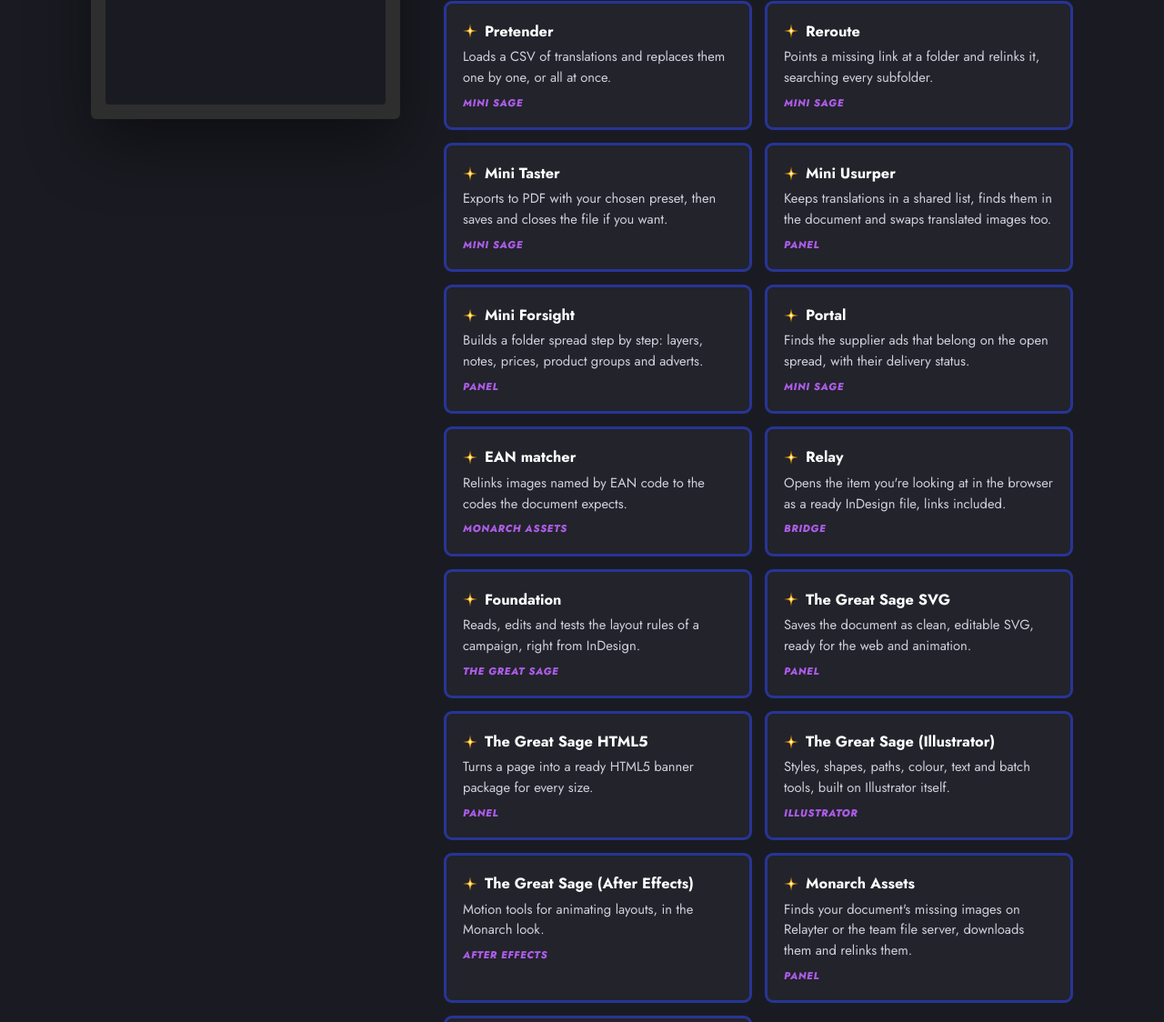
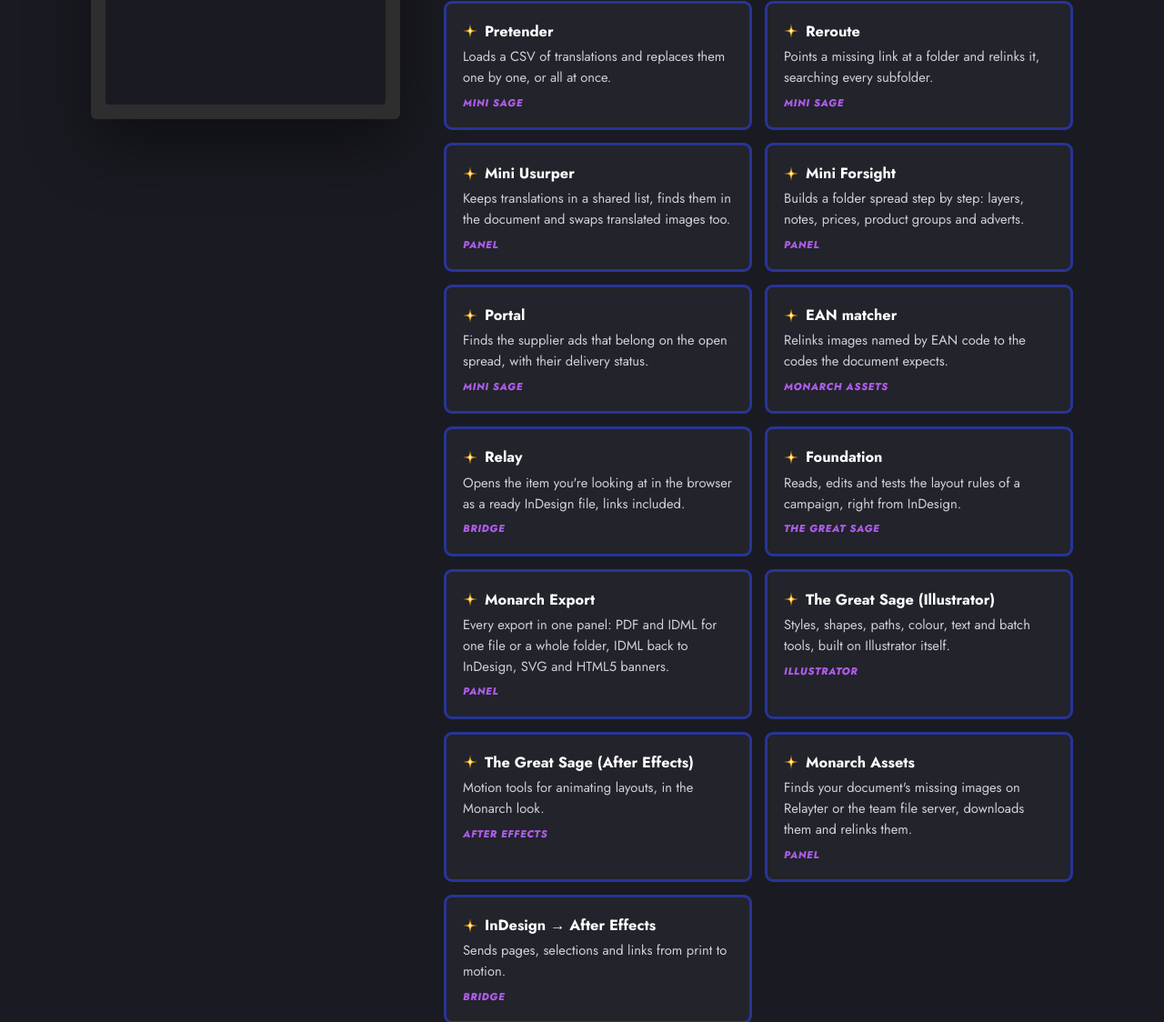
Before and after one commit to Suna-Inverse/monarch, a plain HTML site: page index.html in a window 1280 px wide. Shown: the part 2323-3447 px from the top of the page at 91% size. Drawn offline with Linux system fonts and the light colour scheme; no server answers.

Commit message:
Update index.html

```diff
--- a/index.html
+++ b/index.html
@@ -315,15 +315,13 @@
         <div class="tool" data-t="shark"><h3><svg class="spark"><use href="#sp"/></svg>Layershark</h3><p>Moves every text frame onto a fresh top layer, ready for translation.</p><small>Mini Sage</small></div>
         <div class="tool" data-t="pretender"><h3><svg class="spark"><use href="#sp"/></svg>Pretender</h3><p>Loads a CSV of translations and replaces them one by one, or all at once.</p><small>Mini Sage</small></div>
         <div class="tool" data-t="reroute"><h3><svg class="spark"><use href="#sp"/></svg>Reroute</h3><p>Points a missing link at a folder and relinks it, searching every subfolder.</p><small>Mini Sage</small></div>
-        <div class="tool" data-t="taster"><h3><svg class="spark"><use href="#sp"/></svg>Mini Taster</h3><p>Exports to PDF with your chosen preset, then saves and closes the file if you want.</p><small>Mini Sage</small></div>
         <div class="tool" data-t="usurper"><h3><svg class="spark"><use href="#sp"/></svg>Mini Usurper</h3><p>Keeps translations in a shared list, finds them in the document and swaps translated images too.</p><small>Panel</small></div>
         <div class="tool" data-t="forsight"><h3><svg class="spark"><use href="#sp"/></svg>Mini Forsight</h3><p>Builds a folder spread step by step: layers, notes, prices, product groups and adverts.</p><small>Panel</small></div>
         <div class="tool" data-t="portal"><h3><svg class="spark"><use href="#sp"/></svg>Portal</h3><p>Finds the supplier ads that belong on the open spread, with their delivery status.</p><small>Mini Sage</small></div>
         <div class="tool" data-t="ean"><h3><svg class="spark"><use href="#sp"/></svg>EAN matcher</h3><p>Relinks images named by EAN code to the codes the document expects.</p><small>Monarch Assets</small></div>
         <div class="tool" data-t="relay"><h3><svg class="spark"><use href="#sp"/></svg>Relay</h3><p>Opens the item you're looking at in the browser as a ready InDesign file, links included.</p><small>Bridge</small></div>
         <div class="tool" data-t="foundation"><h3><svg class="spark"><use href="#sp"/></svg>Foundation</h3><p>Reads, edits and tests the layout rules of a campaign, right from InDesign.</p><small>The Great Sage</small></div>
-        <div class="tool" data-t="svg"><h3><svg class="spark"><use href="#sp"/></svg>The Great Sage SVG</h3><p>Saves the document as clean, editable SVG, ready for the web and animation.</p><small>Panel</small></div>
-        <div class="tool" data-t="html5"><h3><svg class="spark"><use href="#sp"/></svg>The Great Sage HTML5</h3><p>Turns a page into a ready HTML5 banner package for every size.</p><small>Panel</small></div>
+        <div class="tool" data-t="export"><h3><svg class="spark"><use href="#sp"/></svg>Monarch Export</h3><p>Every export in one panel: PDF and IDML for one file or a whole folder, IDML back to InDesign, SVG and HTML5 banners.</p><small>Panel</small></div>
         <div class="tool" data-t="gsai"><h3><svg class="spark"><use href="#sp"/></svg>The Great Sage (Illustrator)</h3><p>Styles, shapes, paths, colour, text and batch tools, built on Illustrator itself.</p><small>Illustrator</small></div>
         <div class="tool" data-t="gsae"><h3><svg class="spark"><use href="#sp"/></svg>The Great Sage (After Effects)</h3><p>Motion tools for animating layouts, in the Monarch look.</p><small>After Effects</small></div>
         <div class="tool" data-t="assets"><h3><svg class="spark"><use href="#sp"/></svg>Monarch Assets</h3><p>Finds your document's missing images on Relayter or the team file server, downloads them and relinks them.</p><small>Panel</small></div>
@@ -416,7 +414,7 @@
     ean:{msg:"EAN matcher — 37 images relinked",steps:7,label:"Matching image"},
     relay:{msg:"Relay — document ready and opened",steps:8,label:"Downloading link"},
     foundation:{msg:"Foundation — rule simulated on the page",steps:5,label:"Reading rule"},
-    svg:{msg:"The Great Sage SVG — 4 pages saved as SVG",steps:4,label:"Writing page"},
+    export:{msg:"Monarch Export — 12 files exported to PDF and IDML",steps:6,label:"Exporting file"},
     html5:{msg:"The Great Sage HTML5 — 3 banner sizes packed",steps:3,label:"Packing size"},
     gsai:{msg:"The Great Sage (Illustrator) — block shadow rebuilt",steps:5,label:"Styling path"},
     gsae:{msg:"The Great Sage (After Effects) — layers animated",steps:6,label:"Keyframing layer"},
```
